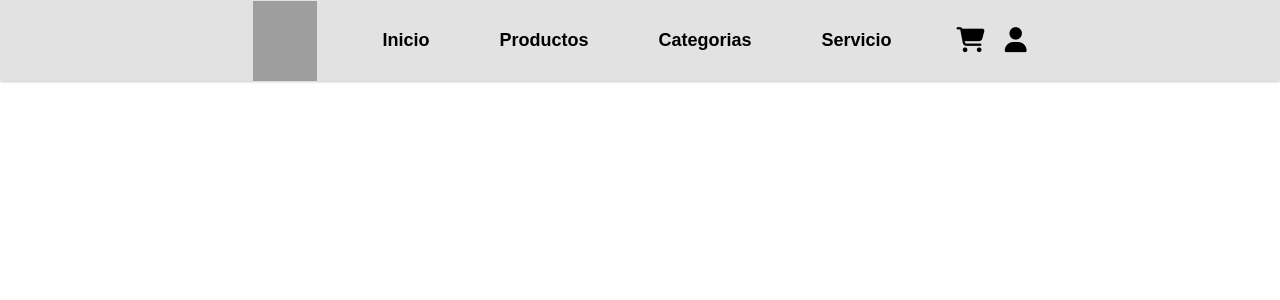
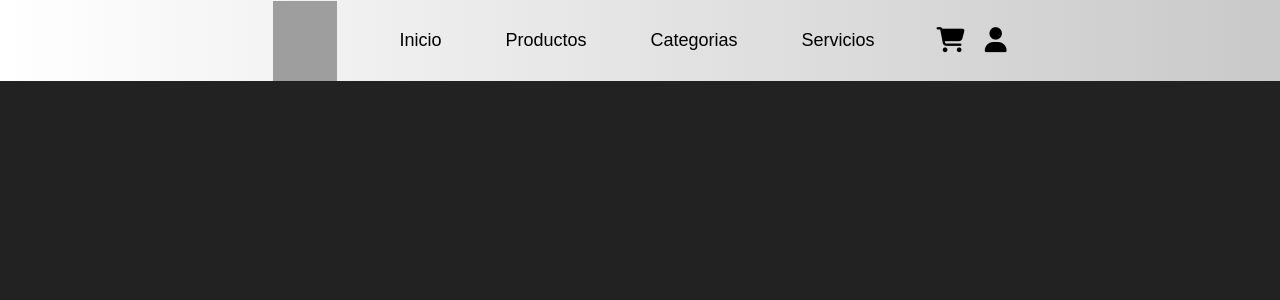
Before and after one commit to Nahuxc/Ecommerce-Nike, a React (Create React App) app: page / in a window 1280 px wide. Shown: the top 300 px of the page. Built offline with nearby package versions, Linux system fonts and the light colour scheme; grey boxes are pictures that could not be loaded.

Commit message:
version1.0

```diff
--- a/src/components/nav/navbar.css
+++ b/src/components/nav/navbar.css
@@ -6,6 +6,9 @@
 
 /* navbar */
 
+body{
+    background-color: #222;
+}
 
 .logo{
     width: 5%;
@@ -16,8 +19,7 @@
 
 .nav{
     width: 100%;
-    background-color: #e2e2e2;
-    box-shadow: 0px 0px 3px #9e9e9e;
+    background: linear-gradient(to right, #ffffff, rgb(201, 201, 201));
     display: flex;
     justify-content: center;
     align-items: center;
@@ -40,9 +42,9 @@ a{
     text-decoration: none;
     font-size: 18px;
     font-family: sans-serif;
-    font-weight: 600;
+    font-weight: 500;
     color: black;
-    padding: 15px;
+    padding: 12px;
     transition: all 500ms;
     border: black;
 }
--- a/src/components/nav/navbar.jsx
+++ b/src/components/nav/navbar.jsx
@@ -10,7 +10,7 @@ const Navbar =()=>{
                 <li className="nav-menu_li"><a href="#">Inicio</a></li>
                 <li className="nav-menu_li"><a href="#">Productos</a></li>
                 <li className="nav-menu_li"><a href="#">Categorias</a></li>
-                <li className="nav-menu_li"><a href="#">Servicio</a></li>
+                <li className="nav-menu_li"><a href="#">Servicios</a></li>
             </ul>
             <button className="btn-interaz" ><i class="fa-solid fa-cart-shopping"></i></button>
             <button  className="btn-interaz"><i class="fa-solid fa-user"></i></button>
```
